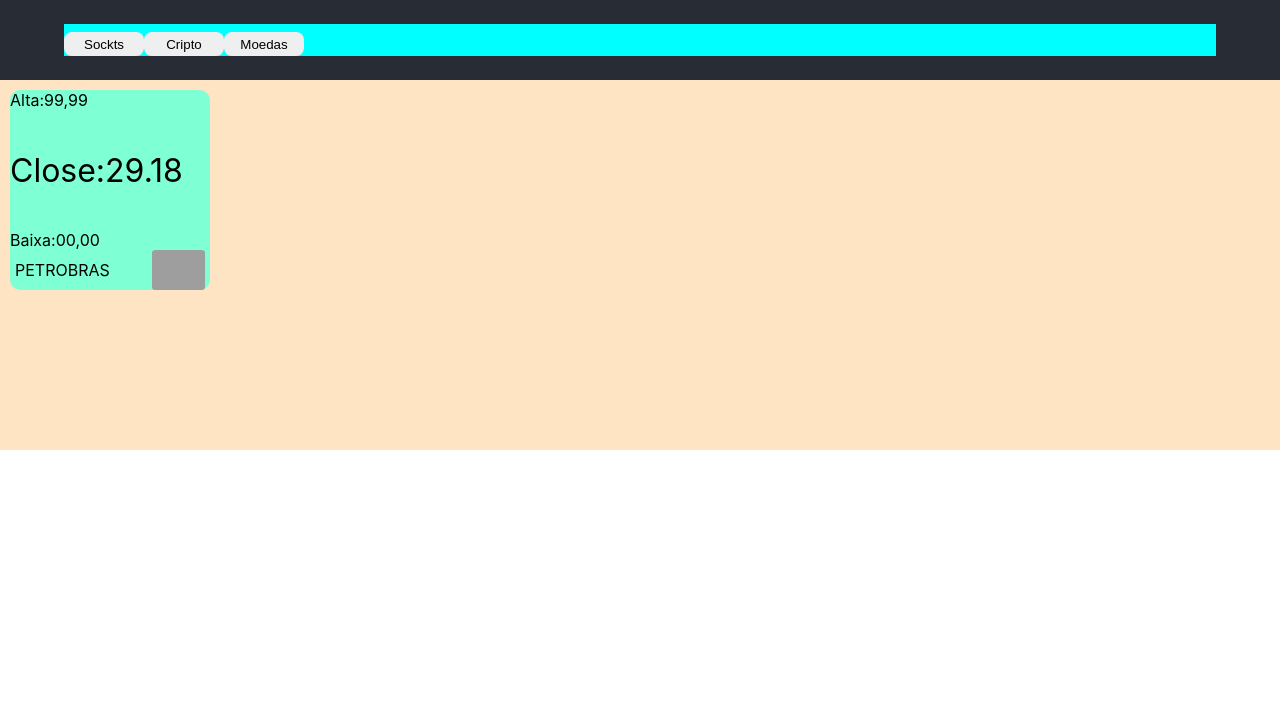
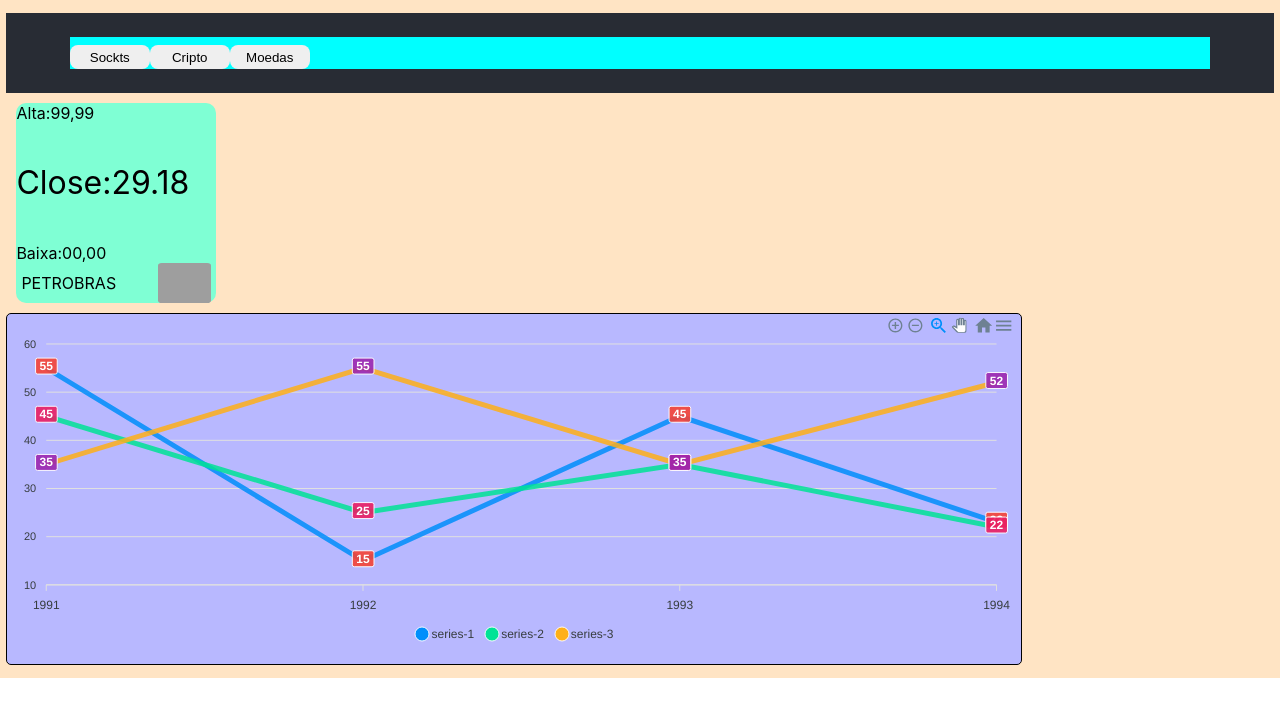
Before and after one commit to dougpassos/stocks-wallet-grafic, a React (Create React App) app: page / in a window 1280 px wide. Shown: the top 716 px of the page. Built offline with nearby package versions, Linux system fonts and the light colour scheme; grey boxes are pictures that could not be loaded.

Commit message:
usar componente grafiData na App

```diff
--- a/src/App.css
+++ b/src/App.css
@@ -1,7 +1,8 @@
 .App {
   text-align: center;
   background-color: bisque;
-  height: 450px;
+  height: auto;
+  padding: 1% .5%;
 }
 
 .App-header {
--- a/src/App.js
+++ b/src/App.js
@@ -1,6 +1,7 @@
 /* eslint-disable array-callback-return */
 import './App.css';
 import CardStock from './components/CardStock';
+import GraficoData from './components/GraficoData';
 import NavBar from './components/NavBar';
 
 function App() {
@@ -22,6 +23,7 @@ function App() {
         <NavBar></NavBar>
       </header>
       <CardStock data={stockData}></CardStock>
+      <GraficoData></GraficoData>
     </div>
   );
 }
```
